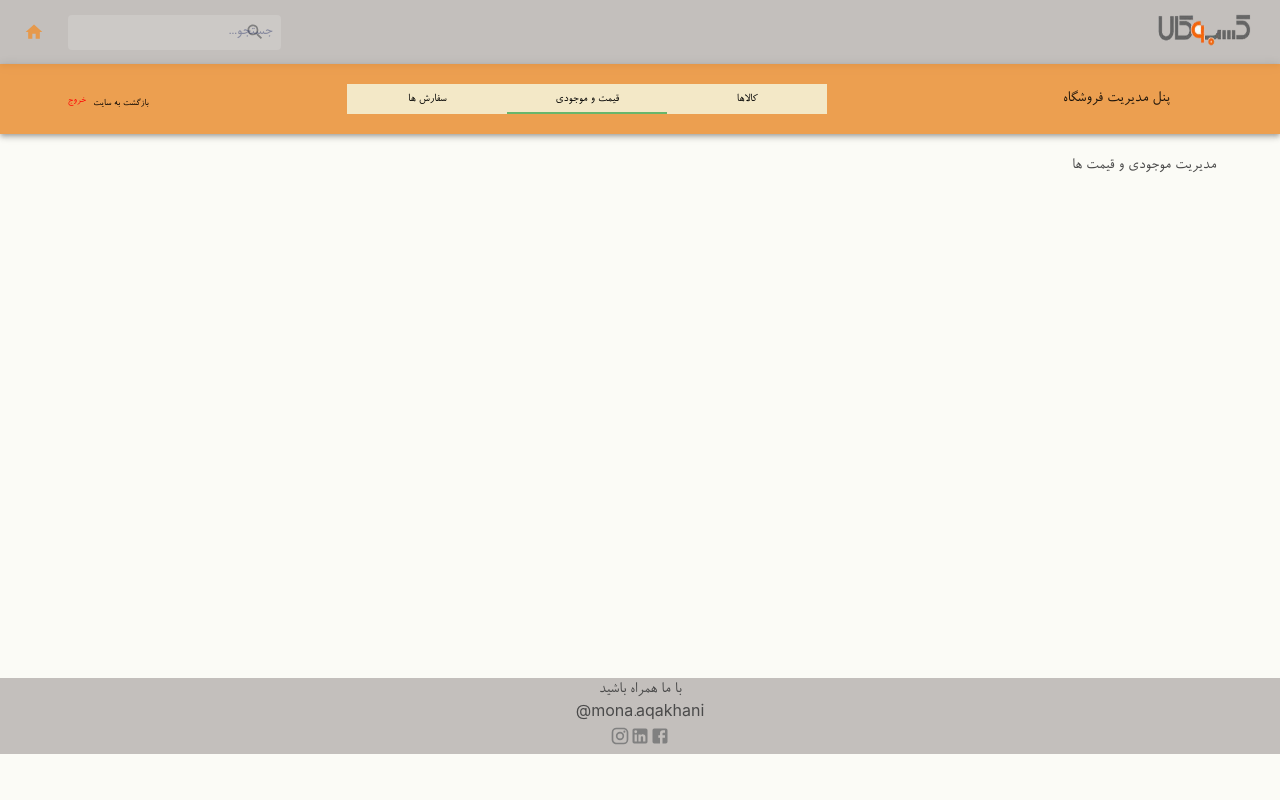
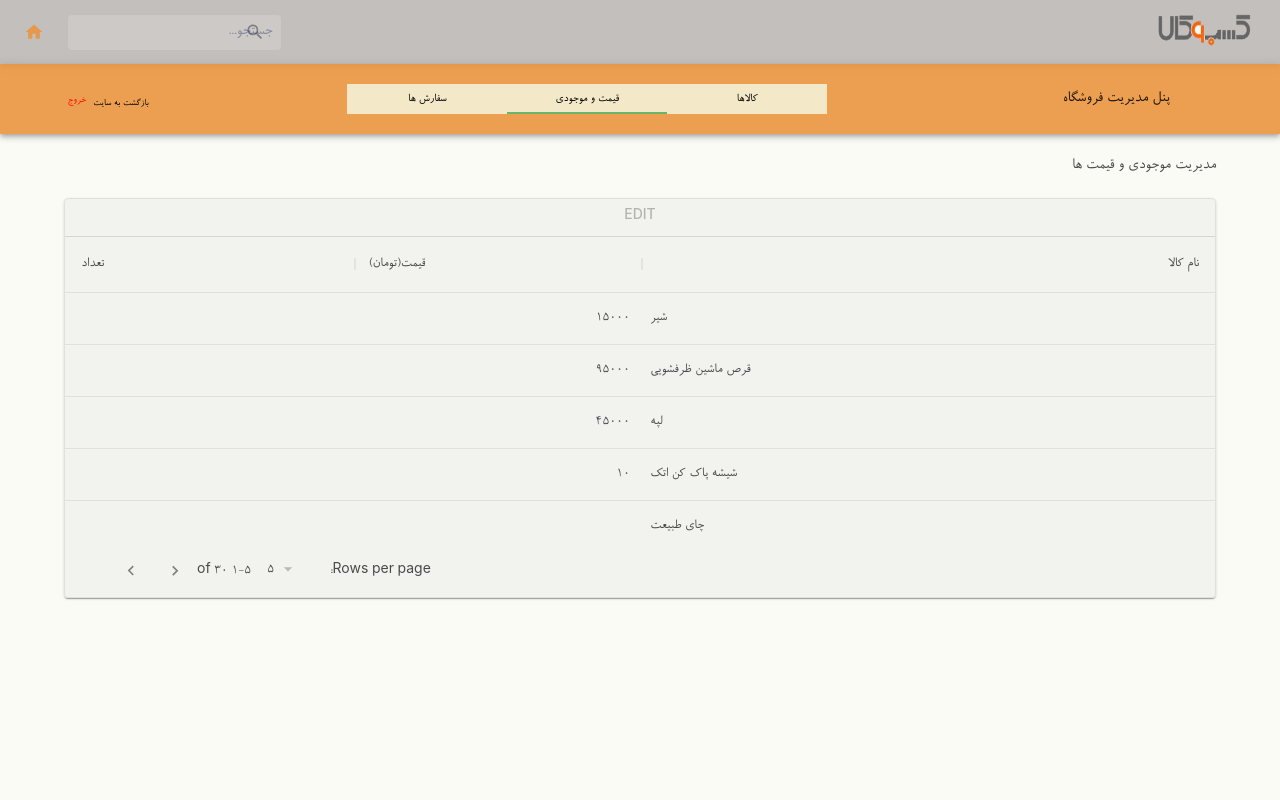
Before and after one commit to mona-aghakhani/maktab48-project-aghakhani, a React (Create React App) app in the folder ecommerce-project/: page /admin/prices in a window 1280 px wide. Shown: the top 800 px of the page. Built offline with nearby package versions, Linux system fonts and the light colour scheme; data requests are answered from the project's data file; sample sign-in values are in the browser's storage; what jss-rtl would draw is missing.

Commit message:
insert datagrid

```diff
--- a/ecommerce-project/src/containers/adminPanel/Prices/index.js
+++ b/ecommerce-project/src/containers/adminPanel/Prices/index.js
@@ -1,40 +1,134 @@
-import React from 'react';
+import React,{useEffect} from 'react';
 import { useSelector, useDispatch } from "react-redux";
-import {TableContainer,Paper,  Typography, Grid, Button} from "@material-ui/core";
+import { TableContainer, Paper, Typography, Grid, Button } from "@material-ui/core";
 import { useStyles2 } from "./styles";
+import { DataGrid } from '@material-ui/data-grid';
+import { createMuiTheme } from '@material-ui/core/styles';
+import { makeStyles } from '@material-ui/styles';
+import {getProducts} from "../../../store/actions/productActions"
+
+
+
+
+const useStyles = makeStyles(
+    (theme) => ({
+      root: {
+        justifyContent: 'center',
+        display: 'flex',
+        borderBottom: `1px solid ${theme.palette.divider}`,
+      },
+    }),
+    // { defaultTheme },
+  );
+
+  function EditToolbar(props) {
+    const { selectedCellParams, apiRef, setSelectedCellParams } = props;
+    const classes = useStyles();
+
+    const handleClick = () => {
+      if (!selectedCellParams) {
+        return;
+      }
+      const { id, field, cellMode } = selectedCellParams;
+      if (cellMode === 'edit') {
+        apiRef.current.commitCellChange({ id, field });
+        apiRef.current.setCellMode(id, field, 'view');
+        setSelectedCellParams({ ...selectedCellParams, cellMode: 'view' });
+      } else {
+        apiRef.current.setCellMode(id, field, 'edit');
+        setSelectedCellParams({ ...selectedCellParams, cellMode: 'edit' });
+      }
+    };
+
+    const handleMouseDown = (event) => {
+      // Keep the focus in the cell
+      event.preventDefault();
+    };
+
+    return (
+      <div className={classes.root}>
+        <Button
+          onClick={handleClick}
+          onMouseDown={handleMouseDown}
+          disabled={!selectedCellParams}
+          color="primary"
+        >
+          {selectedCellParams?.cellMode === 'edit' ? 'Save' : 'Edit'}
+        </Button>
+      </div>
+    );
+  }
+
+//   EditToolbar.propTypes = {
+//     apiRef: PropTypes.shape({
+//       current: PropTypes.object.isRequired,
+//     }).isRequired,
+//     selectedCellParams: PropTypes.any,
+//     setSelectedCellParams: PropTypes.func.isRequired,
+//   };
 const Prices = () => {
     const classes = useStyles2();
 
     const products = useSelector((state) => state.allProducts.products);
+    const loading = useSelector((state) => state.allProducts.loading);
+    console.log(loading);
+    const dispatch = useDispatch();
+    /*
+   * dispatch sync action(setProducts) and get data
+   */
+  // useEffect(() => {
+  //   getAllProducts().then((res) => {
+  //     console.log("res data for products", res.data);
+  //     dispatch(setProducts(res.data));
+  //   });
+  // }, []);
 
+  /*
+   * dispatch async action and get data
+   */
+  useEffect(() => {
+    dispatch(getProducts());
+  }, []);
     /*
     * use Data Grid - Editing for handle Edit
     * const columns
     */
     const columns = [
+
         {
-          field: 'id',
-          headerName: 'شماره کالا',
-          width: 220,
-          editable: true,
+            field: 'title',
+            headerName: 'نام کالا',
+            // width: 280,
+            type: 'string',
+            flex:0.5,
+            editable: false
         },
-        { field: 'productName',
-          headerName: 'نام کالا',
-          width: 180,
-          editable: true },
-        { field: 'price',
-         headerName: 'قیمت(ریال)',
-         width: 180,
+        {
+            field: 'price',
+            headerName: 'قیمت(تومان)',
+            // width: 180,
+            flex:0.25,
             type: 'number',
-           editable: true },
+            editable: true
+        },
         {
             field: 'number',
             headerName: 'تعداد',
             type: 'number',
-          width: 180,
+            // width: 180,
+            flex:0.25,
             editable: true,
         }
     ];
+
+    // setState for handle pagnation
+    const [pageSize, setPageSize] = React.useState(5);
+    const handlePageSizeChange = (params) => {
+        setPageSize(params.pageSize);
+      };
+
+    // const apiRef = useGridApiRef();
+    const [selectedCellParams, setSelectedCellParams] = React.useState(null);
 
 
 
@@ -53,7 +147,31 @@ const Prices = () => {
             </Grid>
             <TableContainer className={classes.paper} component={Paper}>
                 <div style={{ flexGrow: 1 }}>
-
+                <div style={{ height: 400, width: '100%' }}>
+                <DataGrid
+        rows={products}
+        columns={columns}
+        pageSize={pageSize}
+        onPageSizeChange={handlePageSizeChange}
+        rowsPerPageOptions={[5, 10, 20]}
+        pagination
+        // apiRef={apiRef}
+        // onCellClick={handleCellClick}
+        // onCellDoubleClick={handleDoubleCellClick}
+        // onCellFocusOut={handleCellFocusOut}
+        // onCellKeyDown={handleCellKeyDown}
+        components={{
+          Toolbar: EditToolbar,
+        }}
+        componentsProps={{
+          toolbar: {
+            selectedCellParams,
+            // apiRef,
+            setSelectedCellParams,
+          },
+        }}
+      />
+                </div>
                 </div>
             </TableContainer>
 
```
Also changed, not shown: ecommerce-project/db.json. Lines whose indentation alone changed are shown as unchanged.
